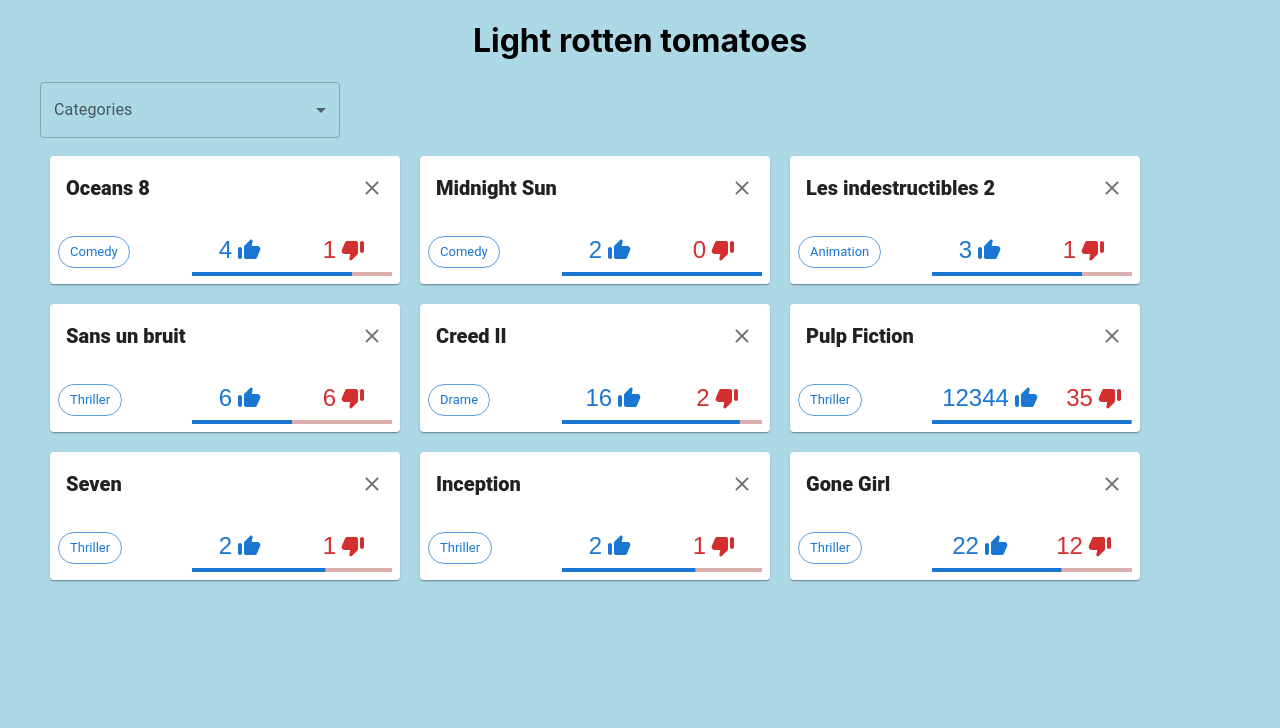
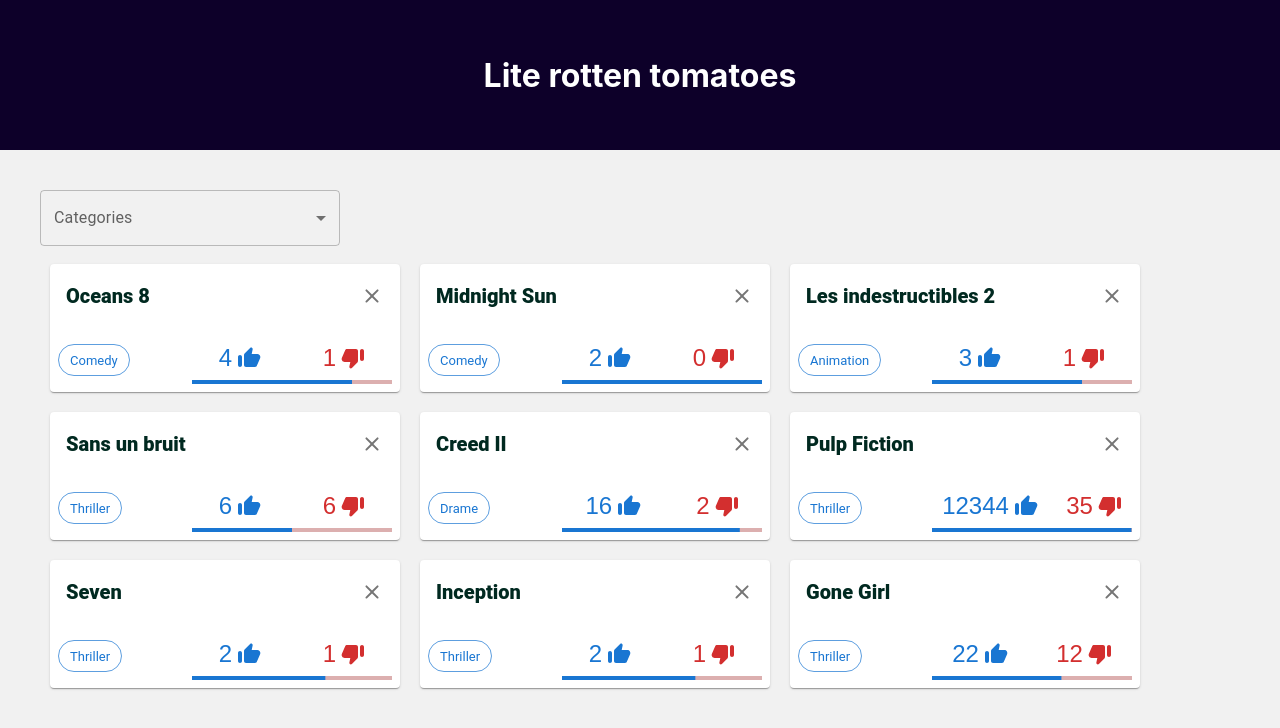
Before and after one commit to Particeep/react-interview, a React (Create React App) app: page / in a window 1280 px wide. Shown: the top 728 px of the page. Built offline with nearby package versions, Linux system fonts and the light colour scheme.

Commit message:
Improve css

```diff
--- a/src/App.css
+++ b/src/App.css
@@ -4,7 +4,19 @@
   margin: 0 auto;
   flex-direction: column;
   align-items: center;
-  background-color: lightblue;
-  padding: 0 20px;
+  background-color: #f1f1f1;
+  padding: 0;
   min-height: 100vh;
 }
+
+.App-header {
+  background: #0d0029;
+  width: 100%;
+  height: 150px;
+  margin-bottom: 40px;
+  color: white;
+  display: flex;
+  flex-direction: column;
+  align-items: center;
+  justify-content: center;
+}
--- a/src/App.tsx
+++ b/src/App.tsx
@@ -5,6 +5,9 @@
 function App() {
   return (
     <div className="App">
+      <header className="App-header">
+        <h1>Lite rotten tomatoes</h1>
+      </header>
       <Movies />
     </div>
   );
--- a/src/components/MovieCard.tsx
+++ b/src/components/MovieCard.tsx
@@ -18,6 +18,7 @@
           textAlign: "left",
           fontWeight: 800,
           fontSize: 20,
+          color: "#002920",
         }}
         action={
           <IconButton
--- a/src/features/movies/Movies.tsx
+++ b/src/features/movies/Movies.tsx
@@ -72,7 +72,6 @@
         justifyContent: "center",
       }}
     >
-      <h1>Light rotten tomatoes</h1>
       <Stack
         direction="column"
         spacing={1}
```
